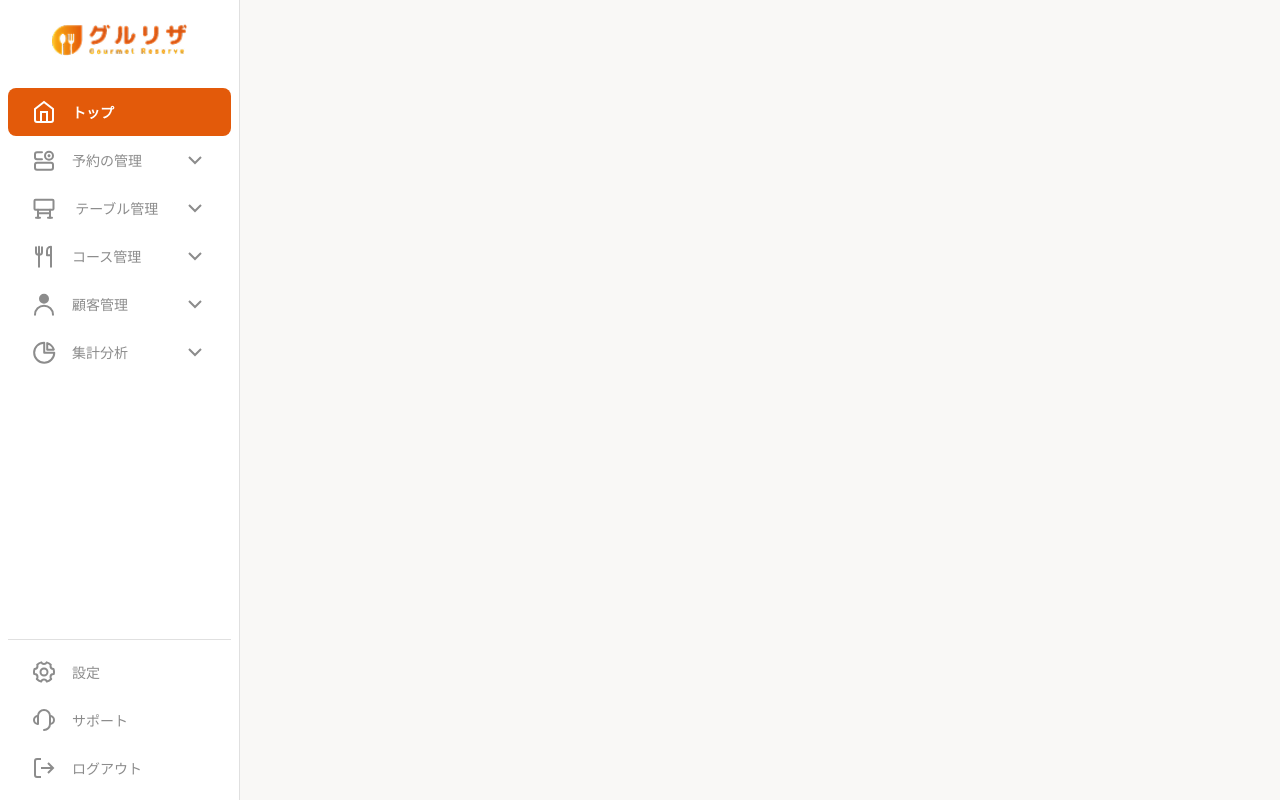
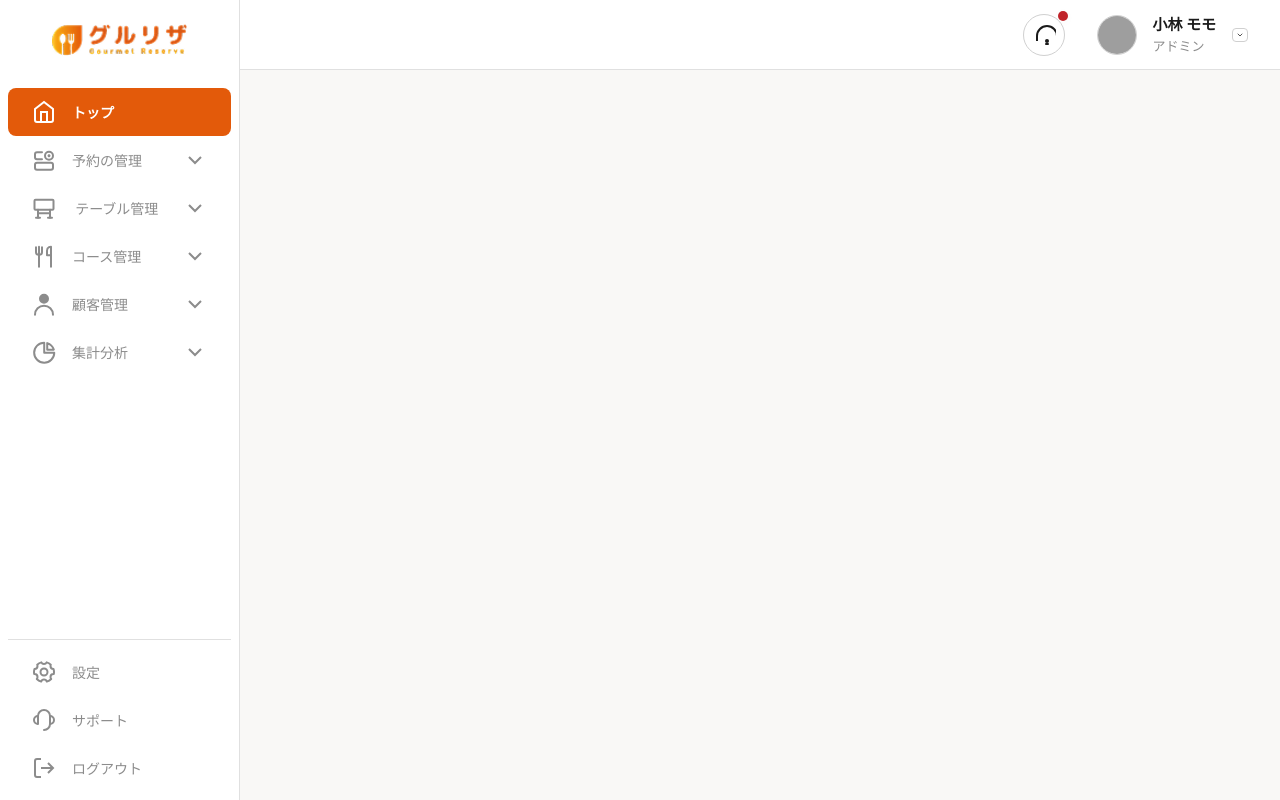
Before and after one commit to TagKrj/GourmetReserve, a React (Vite) app: page / in a window 1280 px wide. Built offline with nearby package versions, Linux system fonts and the light colour scheme; grey boxes are pictures that could not be loaded.

Commit message:
feat: add Header component with profile and store dropdown functionality

```diff
--- a/src/App.jsx
+++ b/src/App.jsx
@@ -1,5 +1,6 @@
 import React from "react";
 import Sidebar from "./layouts/Sidebar";
+import Header from "./layouts/Header";
 
 
 function App() {
@@ -9,6 +10,9 @@
       <Sidebar />
 
       {/* Main Content */}
+      <div className="flex-1">
+        <Header />
+      </div>
 
     </div>
   );
--- /dev/null
+++ b/src/layouts/Header.jsx
@@ -0,0 +1,155 @@
+import React, { useState } from 'react';
+
+const Header = () => {
+    const [isProfileDropdownOpen, setIsProfileDropdownOpen] = useState(false);
+    const [isStoreDropdownOpen, setIsStoreDropdownOpen] = useState(false);
+
+    const toggleProfileDropdown = () => {
+        setIsProfileDropdownOpen(!isProfileDropdownOpen);
+    };
+
+    const toggleStoreDropdown = () => {
+        setIsStoreDropdownOpen(!isStoreDropdownOpen);
+    };
+
+    return (
+        <header className="bg-white border-b border-neutral-300 h-[70px] px-8 flex items-center justify-between">
+            {/* Left Menu - Store Selector */}
+            <div className="relative">
+                <div
+                    className="bg-neutral-200 rounded-sm px-3 py-2 flex items-center gap-2 cursor-pointer hover:bg-neutral-300 transition-colors"
+                    onClick={toggleStoreDropdown}
+                >
+                    <span className="text-secondary text-[15px] font-medium">東京店舗</span>
+                    <svg
+                        width="24"
+                        height="24"
+                        viewBox="0 0 24 24"
+                        fill="none"
+                        className={`transform transition-transform ${isStoreDropdownOpen ? 'rotate-180' : ''}`}
+                    >
+                        <path
+                            d="M6 9l6 6 6-6"
+                            stroke="#1A1A1A"
+                            strokeWidth="2"
+                            strokeLinecap="round"
+                            strokeLinejoin="round"
+                        />
+                    </svg>
+                </div>
+
+                {/* Store Dropdown Menu */}
+                {isStoreDropdownOpen && (
+                    <div className="absolute top-full left-0 mt-2 bg-white border border-neutral-300 rounded-lg shadow-lg min-w-[160px] z-50">
+                        <div className="py-2">
+                            <button className="w-full px-4 py-2 text-left text-secondary hover:bg-neutral-200 transition-colors">
+                                東京店舗
+                            </button>
+                            <button className="w-full px-4 py-2 text-left text-secondary hover:bg-neutral-200 transition-colors">
+                                大阪店舗
+                            </button>
+                            <button className="w-full px-4 py-2 text-left text-secondary hover:bg-neutral-200 transition-colors">
+                                名古屋店舗
+                            </button>
+                        </div>
+                    </div>
+                )}
+            </div>
+
+            {/* Right Section */}
+            <div className="flex items-center gap-8">
+                {/* Notification Button */}
+                <div className="relative">
+                    <button className="relative p-2 rounded-full border border-neutral-400 hover:bg-neutral-200 transition-colors">
+                        {/* Notification Icon */}
+                        <svg width="24" height="24" viewBox="0 0 24 24" fill="none">
+                            <path
+                                d="M5 18V13C5 7.477 9.477 3 15 3C20.523 3 25 7.477 25 13V18"
+                                stroke="#1A1A1A"
+                                strokeWidth="2"
+                                fill="none"
+                            />
+                            <path
+                                d="M14 21H16"
+                                stroke="#1A1A1A"
+                                strokeWidth="2"
+                                strokeLinecap="round"
+                            />
+                            <circle
+                                cx="15"
+                                cy="18"
+                                r="2"
+                                fill="#1A1A1A"
+                            />
+                        </svg>
+
+                        {/* Notification Badge */}
+                        <div className="absolute -top-1 -right-1 w-[10px] h-[10px] bg-error rounded-full shadow-sm"></div>
+                    </button>
+                </div>
+
+                {/* Profile Section */}
+                <div className="relative">
+                    <div
+                        className="flex items-center gap-4 cursor-pointer"
+                        onClick={toggleProfileDropdown}
+                    >
+                        {/* Avatar */}
+                        <div className="w-10 h-10 rounded-full border border-neutral-400 overflow-hidden">
+                            <img
+                                src="https://images.unsplash.com/photo-1472099645785-5658abf4ff4e?w=40&h=40&fit=crop&crop=face"
+                                alt="Profile"
+                                className="w-full h-full object-cover"
+                            />
+                        </div>
+
+                        {/* User Info */}
+                        <div className="flex flex-col gap-1">
+                            <span className="text-secondary text-[15px] font-bold leading-tight">小林 モモ</span>
+                            <span className="text-neutral-500 text-[13px] leading-tight">アドミン</span>
+                        </div>
+
+                        {/* Dropdown Icon */}
+                        <div className="p-1 rounded border border-neutral-400">
+                            <svg
+                                width="6"
+                                height="4"
+                                viewBox="0 0 6 4"
+                                fill="none"
+                                className={`transform transition-transform ${isProfileDropdownOpen ? 'rotate-180' : ''}`}
+                            >
+                                <path
+                                    d="M1 1L3 3L5 1"
+                                    stroke="#565656"
+                                    strokeWidth="1"
+                                    strokeLinecap="round"
+                                    strokeLinejoin="round"
+                                />
+                            </svg>
+                        </div>
+                    </div>
+
+                    {/* Profile Dropdown Menu */}
+                    {isProfileDropdownOpen && (
+                        <div className="absolute top-full right-0 mt-2 bg-white border border-neutral-300 rounded-lg shadow-lg min-w-[180px] z-50">
+                            <div className="py-2">
+                                <button className="w-full px-4 py-2 text-left text-secondary hover:bg-neutral-200 transition-colors">
+                                    プロフィール
+                                </button>
+                                <button className="w-full px-4 py-2 text-left text-secondary hover:bg-neutral-200 transition-colors">
+                                    設定
+                                </button>
+                                <hr className="my-2 border-neutral-300" />
+                                <button className="w-full px-4 py-2 text-left text-secondary hover:bg-neutral-200 transition-colors">
+                                    ログアウト
+                                </button>
+                            </div>
+                        </div>
+                    )}
+                </div>
+            </div>
+        </header>
+    );
+};
+
+export default Header;
```
